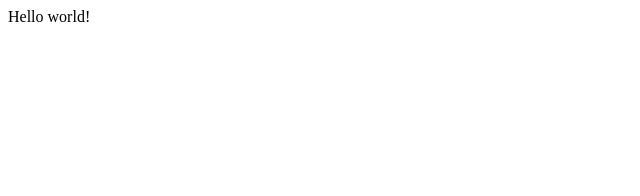
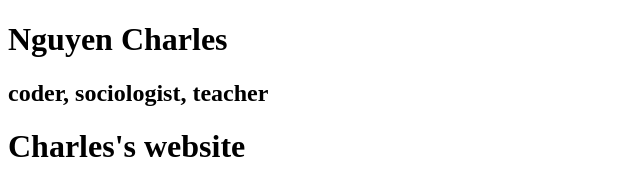
Before and after one commit to Charles6/gatsby-personal-page, a Gatsby site: page / in a window 1280 px wide. Shown: the whole page, without its empty margins (0-640 px from the left). Built offline with nearby package versions, Linux system fonts and the light colour scheme; Gatsby itself is replaced by a stand-in of ours.

Commit message:
set up basic header PoC

```diff
--- a/package.json
+++ b/package.json
@@ -14,6 +14,8 @@
     "test": "echo \"Write tests! -> https://gatsby.dev/unit-testing\" && exit 1"
   },
   "dependencies": {
+    "@emotion/core": "^10.0.28",
+    "@emotion/styled": "^10.0.27",
     "gatsby": "^2.23.12",
     "react": "^16.12.0",
     "react-dom": "^16.12.0"
--- /dev/null
+++ b/src/components/header.tsx
@@ -0,0 +1,18 @@
+
+import React from "react";
+import styled from "@emotion/styled";
+
+const HeaderBar = styled.header`
+  border-bottom: while 1px solid;
+`
+
+const Header = () => {
+
+  return (
+  <HeaderBar>
+    <h1>Nguyen Charles</h1>
+    <h2>coder, sociologist, teacher</h2>
+  </HeaderBar>
+)}
+
+export default Header
--- /dev/null
+++ b/src/components/layout.tsx
@@ -0,0 +1,23 @@
+import React, {ReactNode} from "react";
+import Header from "./header";
+// import Nav from "./nav"
+// import Footer from "./footer";
+// import "./layout.css";
+
+export interface MainContent {
+  children: ReactNode;
+}
+
+const Layout = ({ children }: MainContent) => {
+
+  return (
+    <>
+      <Header />
+      {/* <Nav /> */}
+      <main>{children}</main>
+      {/* <Footer/> */}
+    </>
+  )
+}
+
+export default Layout
--- a/src/pages/index.js
+++ b/src/pages/index.js
@@ -1,5 +1,9 @@
 import React from "react"
+import Layout from "../components/layout"
 
-export default function Home() {
-  return <div>Hello world!</div>
-}
+const IndexPage = () => (
+  <Layout>
+    <h1>Charles's website</h1>
+  </Layout>
+)
+export default IndexPage
```
Also changed, not shown: 1 other file.
